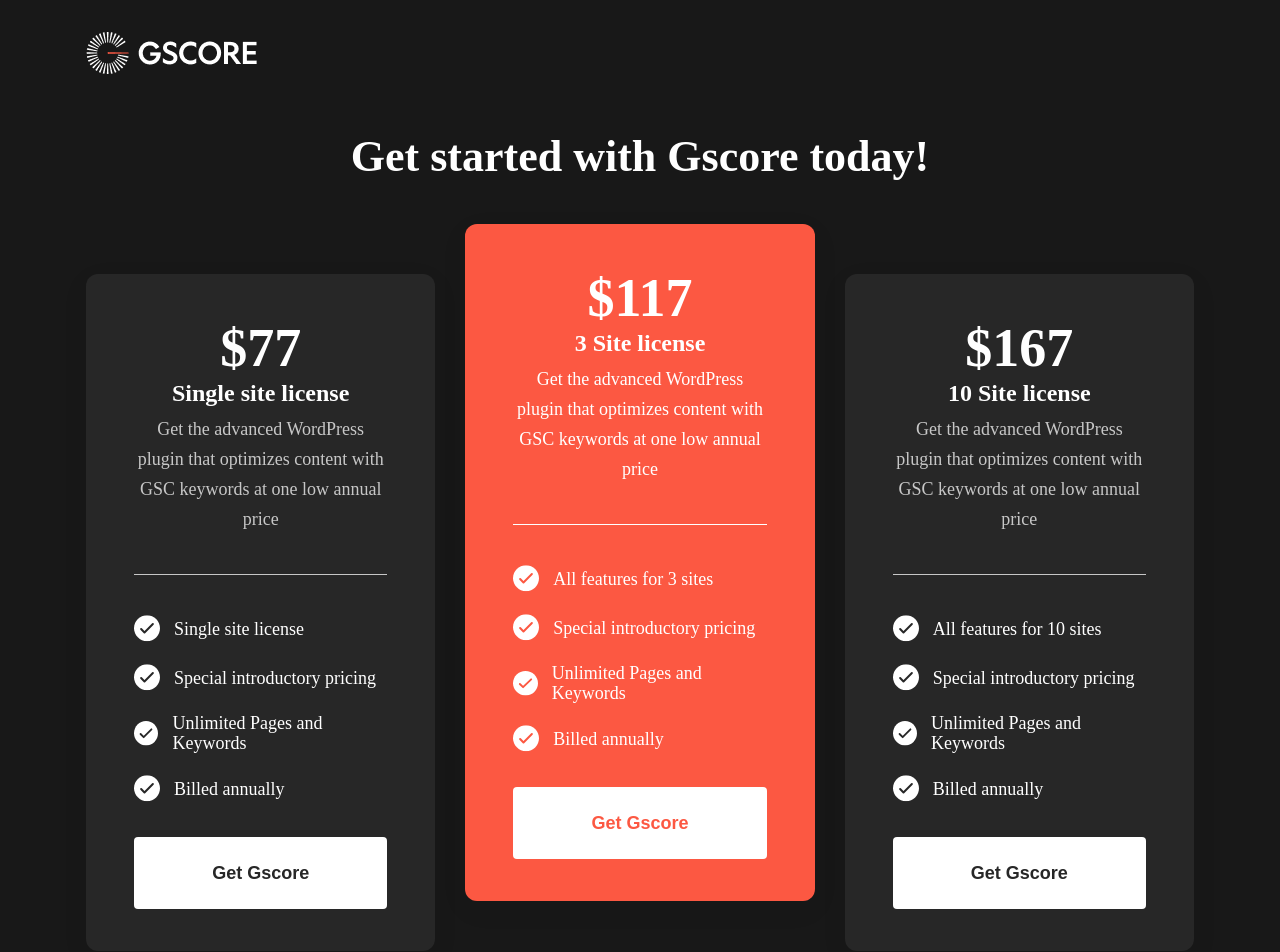
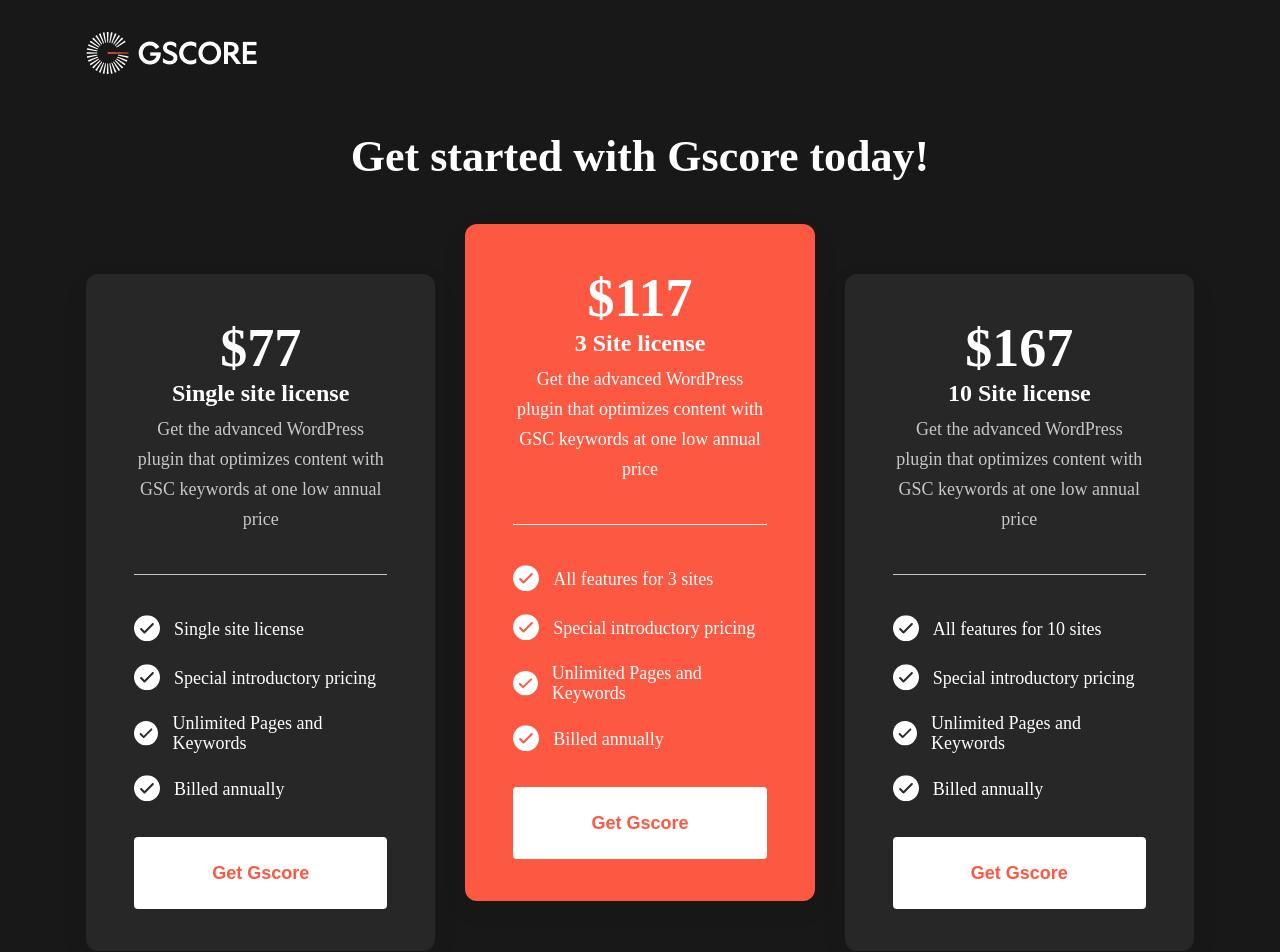
Before and after one commit to JustZoB/gscore, a Next.js app: page / in a window 1280 px wide. Shown: the top 952 px of the page. Built offline with nearby package versions, Linux system fonts and the light colour scheme.

Commit message:
Change button props

```diff
--- a/components/Button/index.tsx
+++ b/components/Button/index.tsx
@@ -3,10 +3,8 @@
 
 export interface ButtonProps {
   label: string;
-  width?: 'fit-content' | 'max-content'  | 'min-content' | number;
-  maxWidth?: string | number | undefined;
-  textColor?: string;
-  backgroundColor?: string;
+  theme: 'primary' | 'secondary';
+  size?: 'big';
   type?: 'button' | 'submit' | 'reset' | undefined;
   onClick?: (e: React.MouseEvent<HTMLButtonElement>) => void;
 }
--- a/components/Button/styles.ts
+++ b/components/Button/styles.ts
@@ -3,10 +3,9 @@
 import colors from "../../utils/colors";
 
 export const StyledButton = styled.button<ButtonProps>`
-  width: ${(props) => (props.width != undefined ? (Number.isInteger(props.width) ? props.width + 'px' : props.width) : '100%')};
-  max-width: ${(props) => (props.maxWidth != undefined ? props.maxWidth + 'px' : 'unset')};
-  background-color: ${(props) => (props.backgroundColor != undefined ? props.backgroundColor : colors.lightRed)};
-  color: ${(props) => (props.textColor != undefined ? props.textColor : colors.white)};
+  width: ${(props) => (props.size === 'big' ? '100%' : 'fit-content')};
+  background-color: ${(props) => (props.theme != 'primary' ? colors.white : colors.lightRed)};
+  color: ${(props) => (props.theme != 'primary' ? colors.lightRed : colors.white)};
   font-size: 18px;
   line-height: 20px;
   font-weight: 700;
--- a/pages/authorization/Checkout.tsx
+++ b/pages/authorization/Checkout.tsx
@@ -29,7 +29,7 @@
       </CheckoutTotalContainer>
       <Button
         label="Purchase"
-        width={'fit-content'}
+        theme="primary"
       />
     </AuthorizationContainer>
   )
--- a/pages/authorization/SignIn.tsx
+++ b/pages/authorization/SignIn.tsx
@@ -66,7 +66,7 @@
 
             <Button
               label="Log in"
-              width={'fit-content'}
+              theme="primary"
               onClick={handleSubmit}
             />
           </>
--- a/pages/authorization/SignUp.tsx
+++ b/pages/authorization/SignUp.tsx
@@ -85,7 +85,7 @@
 
             <Button
               label="Sign Up"
-              width={'fit-content'}
+              theme="primary"
               onClick={handleSubmit}
             />
           </>
--- a/pages/index.tsx
+++ b/pages/index.tsx
@@ -37,8 +37,8 @@
             <a>
               <Button
                 label="Get Gscore"
-                backgroundColor={colors.white}
-                textColor={colors.darkerGray}
+                theme="secondary"
+                size="big"
               />
             </a>
           </Link>
@@ -67,8 +67,8 @@
             <a>
               <Button
                 label="Get Gscore"
-                backgroundColor={colors.white}
-                textColor={colors.lightRed}
+                theme="secondary"
+                size="big"
               />
             </a>
           </Link>
@@ -97,8 +97,8 @@
             <a>
               <Button
                 label="Get Gscore"
-                backgroundColor={colors.white}
-                textColor={colors.darkerGray}
+                theme="secondary"
+                size="big"
               />
             </a>
           </Link>
```
